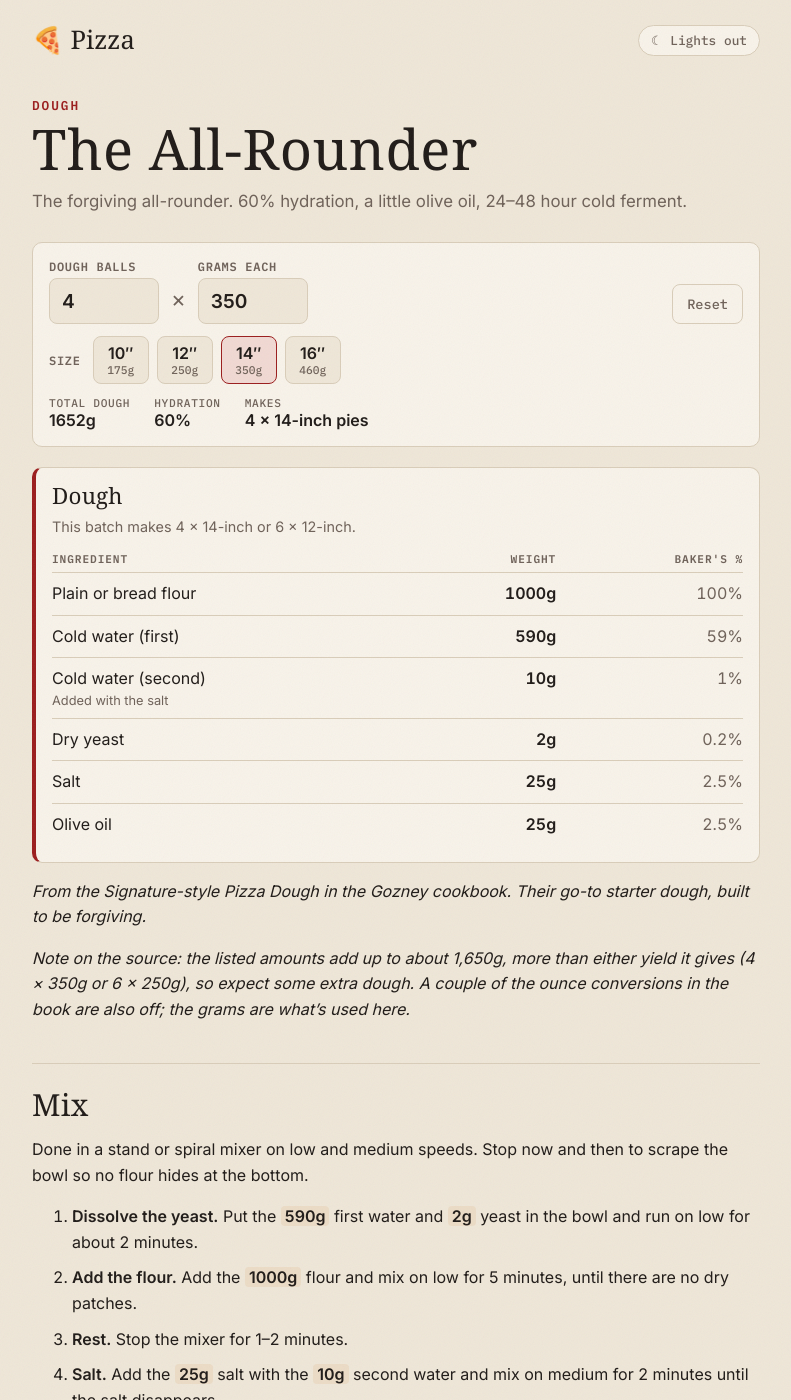
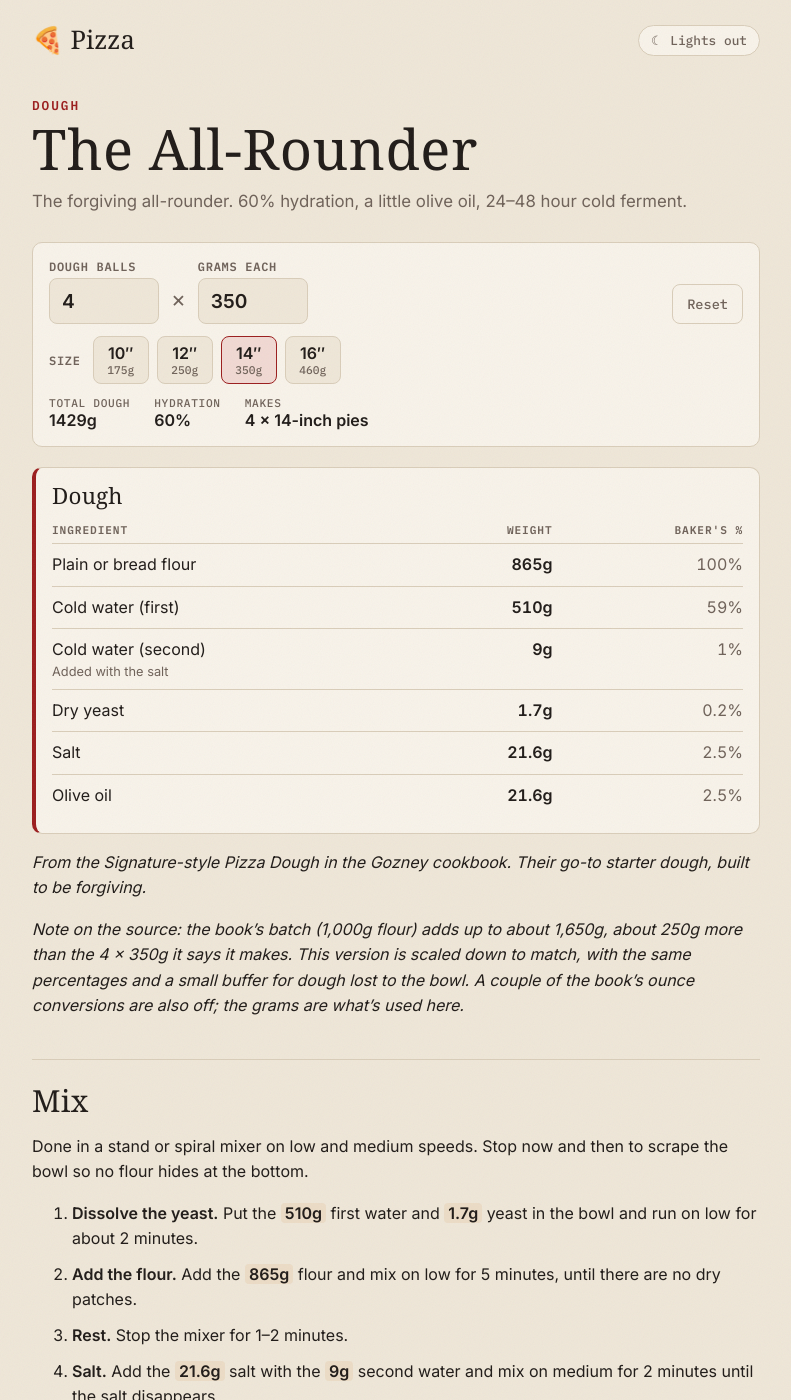
Before and after one commit to daftn/pizza, a Jekyll site: the page built from _recipes/everyday-dough.md, in a window 1280 px wide and 1400 px high. Shown: the whole window, without its empty margins (244-1035 px from the left). Built offline with Jekyll 4.4.1, drawn with Linux system fonts in a browser that asks for light colours; some web fonts are replaced.

Commit message:
All-Rounder: scale batch to 4 x 350g with a small buffer
Same percentages as the book; the book's 1kg-flour batch made ~250g extra.

Co-Authored-By: Claude Opus 5.5 <noreply@anthropic.com>
Claude-Session: https://claude.ai/code/session_01CXsahQwDMBDTEp9ieURmT9

```diff
--- a/_recipes/everyday-dough.md
+++ b/_recipes/everyday-dough.md
@@ -4,24 +4,23 @@ category: dough
 summary: The forgiving all-rounder. 60% hydration, a little olive oil, 24–48 hour cold ferment.
 yield:
   count: 4              # four 14-inch pies as written below
-  weight: 350           # 4 × 350g = 1,400g; the rest is a buffer (or a fifth small ball)
+  weight: 350           # 4 × 350g = 1,400g; the extra ~30g (2%) is a bowl-loss buffer
   sizes: { 10: 175, 12: 250, 14: 350, 16: 460 }   # 12/14 from the book; 10/16 worked out from the same thickness
 
 dough:
   - name: Dough
-    note: "This batch makes 4 × 14-inch or 6 × 12-inch."
     items:
-      - { id: flour, name: "Plain or bread flour", g: 1000, flour: true }
-      - { id: water, name: "Cold water (first)", g: 590, water: true }
-      - { id: water2, name: "Cold water (second)", g: 10, water: true, note: "Added with the salt" }
-      - { id: yeast, name: "Dry yeast", g: 2 }
-      - { id: salt, name: "Salt", g: 25 }
-      - { id: oil, name: "Olive oil", g: 25 }
+      - { id: flour, name: "Plain or bread flour", g: 865, flour: true }
+      - { id: water, name: "Cold water (first)", g: 510, water: true }
+      - { id: water2, name: "Cold water (second)", g: 9, water: true, note: "Added with the salt" }
+      - { id: yeast, name: "Dry yeast", g: 1.7 }
+      - { id: salt, name: "Salt", g: 21.6 }
+      - { id: oil, name: "Olive oil", g: 21.6 }
 ---
 
 *From the Signature-style Pizza Dough in the Gozney cookbook. Their go-to starter dough, built to be forgiving.*
 
-*Note on the source: the listed amounts add up to about 1,650g, more than either yield it gives (4 × 350g or 6 × 250g), so expect some extra dough. A couple of the ounce conversions in the book are also off; the grams are what's used here.*
+*Note on the source: the book's batch (1,000g flour) adds up to about 1,650g, about 250g more than the 4 × 350g it says it makes. This version is scaled down to match, with the same percentages and a small buffer for dough lost to the bowl. A couple of the book's ounce conversions are also off; the grams are what's used here.*
 
 ## Mix
 
```
